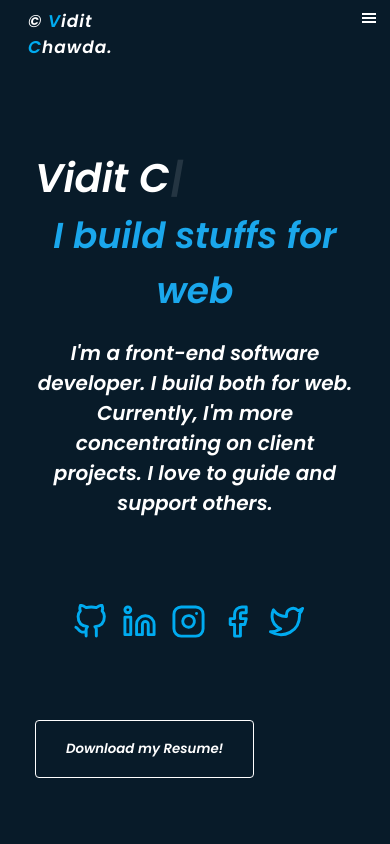
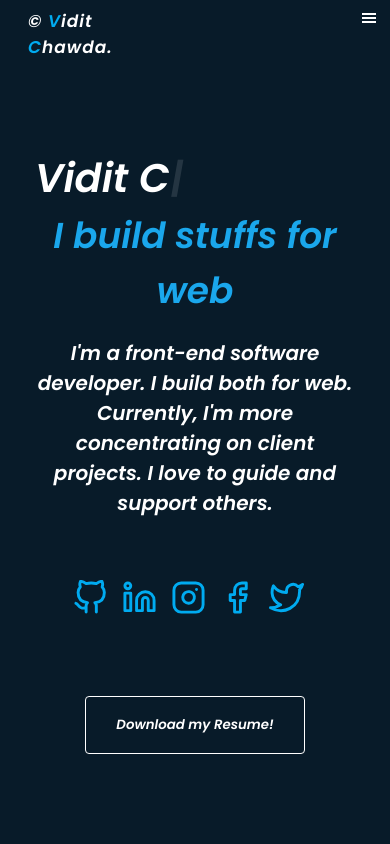
Before and after one commit to ViditChawda/portfolio-final-, a Next.js app: page / in a window 390 px wide. Shown: the top 844 px of the page. Built offline with nearby package versions, Linux system fonts and the light colour scheme.

Commit message:
button align

```diff
--- a/src/containers/Hero.jsx
+++ b/src/containers/Hero.jsx
@@ -22,7 +22,7 @@ const Hero = () => {
 
         <div className={styles.nameText}><Typewriter
           options={{
-            strings: [ 'Hello there i am',  'Vidit Chawda.'],
+            strings: ['Hello there i am', 'Vidit Chawda.'],
             autoStart: true,
             loop: true,
           }}
@@ -46,12 +46,14 @@ const Hero = () => {
           <a href=""><FiFacebook /></a>
           <a href=""><FiTwitter /></a>
         </div>
+        <div className={styles.buttonDiv}>
+          <button className={styles.resumeDownloadButton}>
+            <a href="https://drive.google.com/file/d/1cJzN988zfwvqIYoN-QJnIKWl_7nh1VOi/view">
+              {'Download my Resume!'}
+            </a>
+          </button>
+        </div>
 
-        <button className={styles.resumeDownloadButton}>
-          <a href="https://drive.google.com/file/d/1cJzN988zfwvqIYoN-QJnIKWl_7nh1VOi/view">
-            {'Download my Resume!'}
-          </a>
-        </button>
       </div>
     </div>
   )
--- a/src/styles/containers/Hero.module.scss
+++ b/src/styles/containers/Hero.module.scss
@@ -181,5 +181,8 @@
         .currentStatusText {
             font-size: 16px;
         }
+        .buttonDiv{
+            margin: auto;
+        }
     }
 }
```
